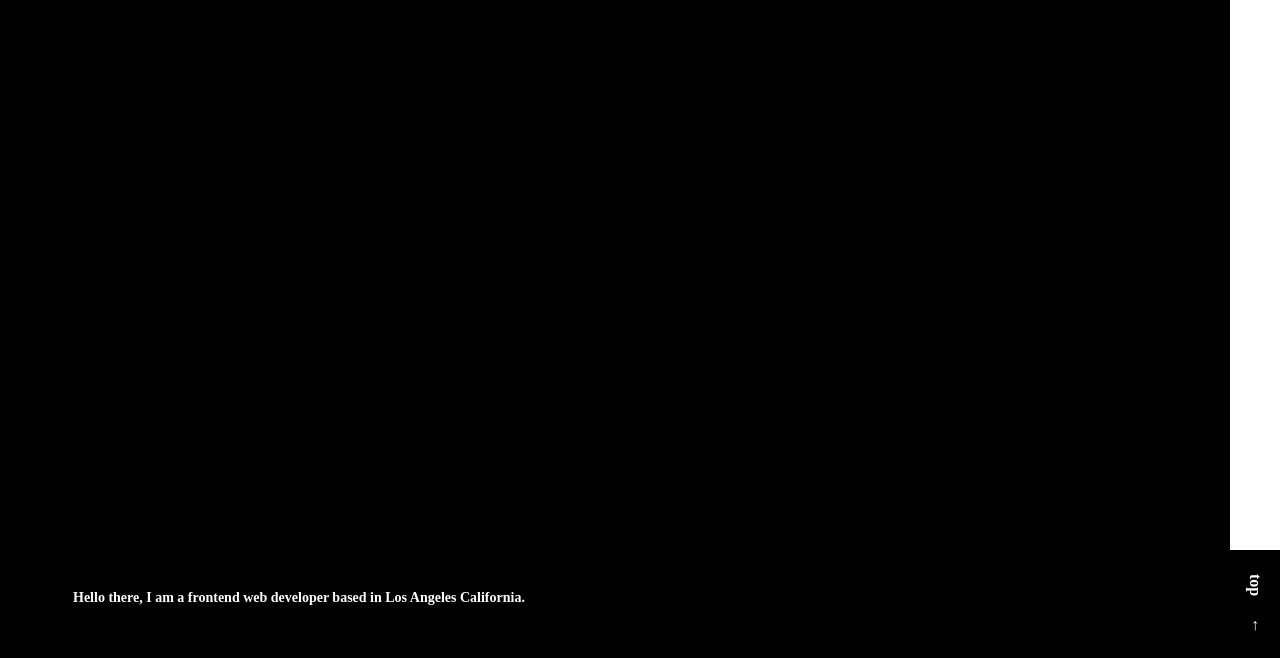
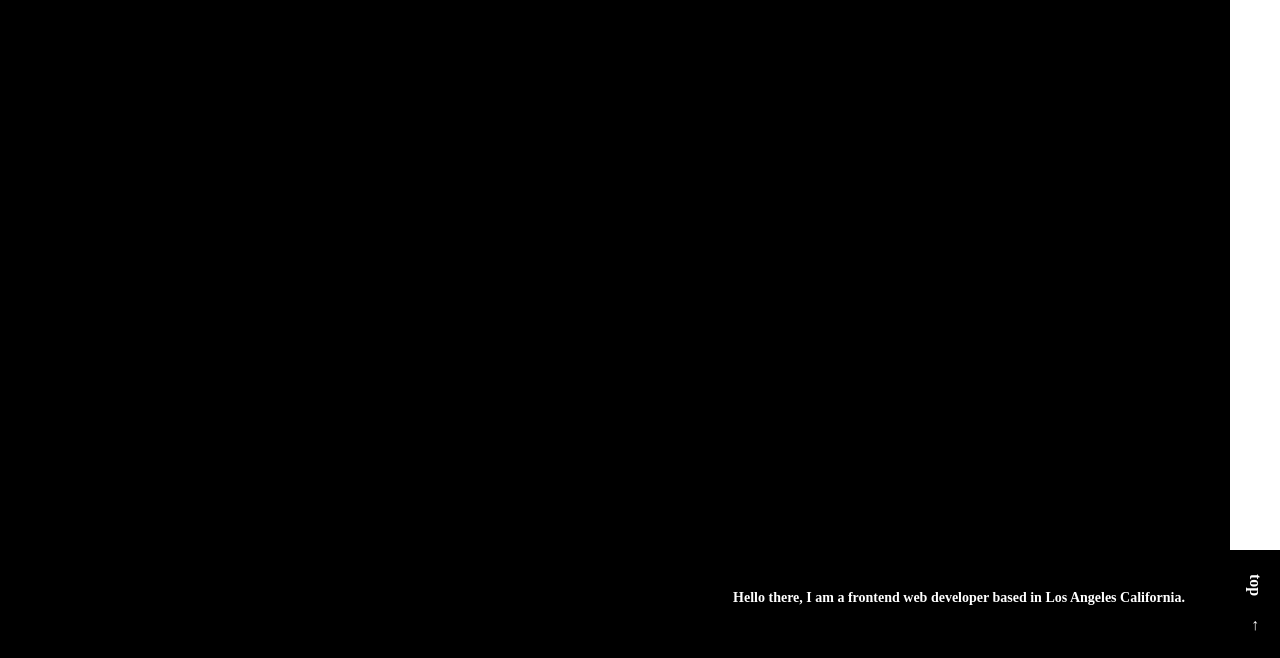
Before and after one commit to jinhwanee93/project_x, a Gatsby site: page / in a window 1280 px wide. Shown: the part 142-800 px from the top of the page. Built offline with nearby package versions, Linux system fonts and the light colour scheme; Gatsby itself is replaced by a stand-in of ours; a web font is replaced by a local one.

Commit message:
Fix hero text alignment

```diff
--- a/src/components/Hero/Hero.scss
+++ b/src/components/Hero/Hero.scss
@@ -11,6 +11,7 @@
 .hero-content {
     bottom: 0;
     position: absolute;
+    right: 0;
 }
 
 .hero-subcopy {
```
